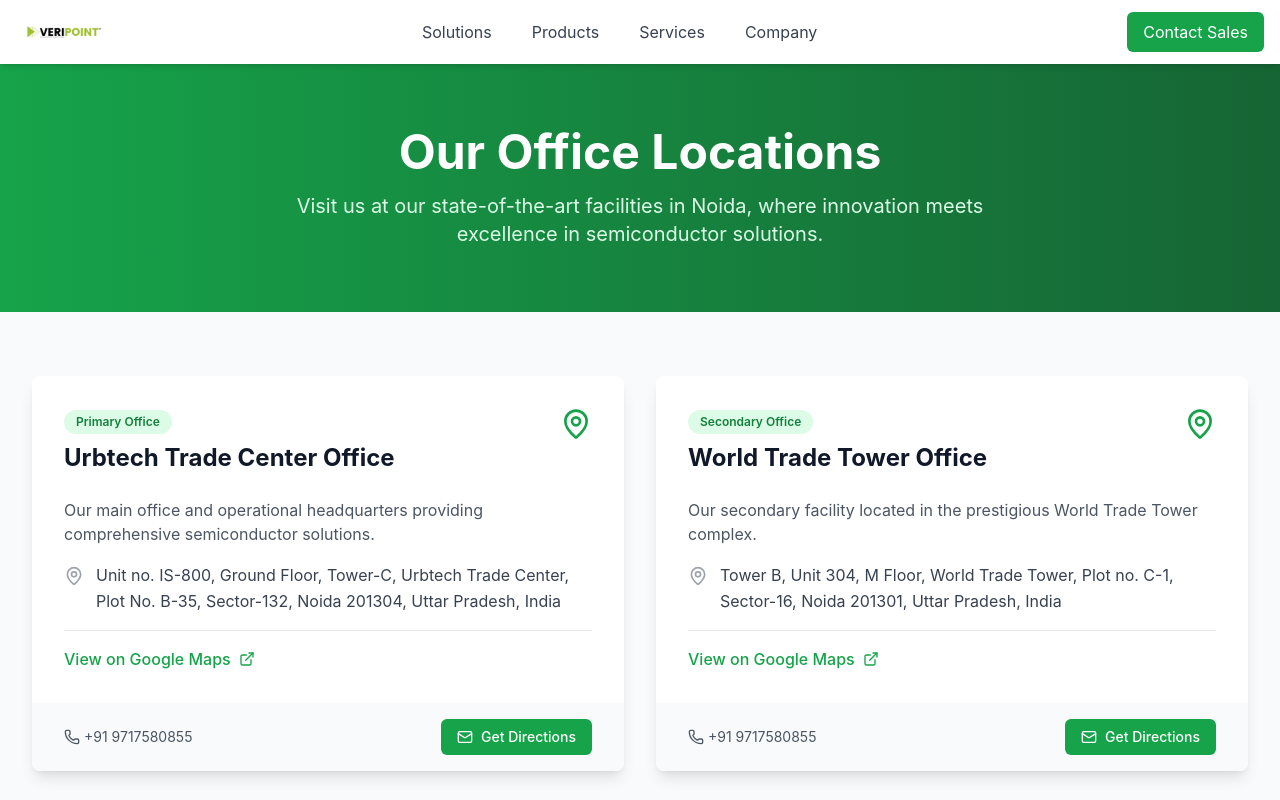
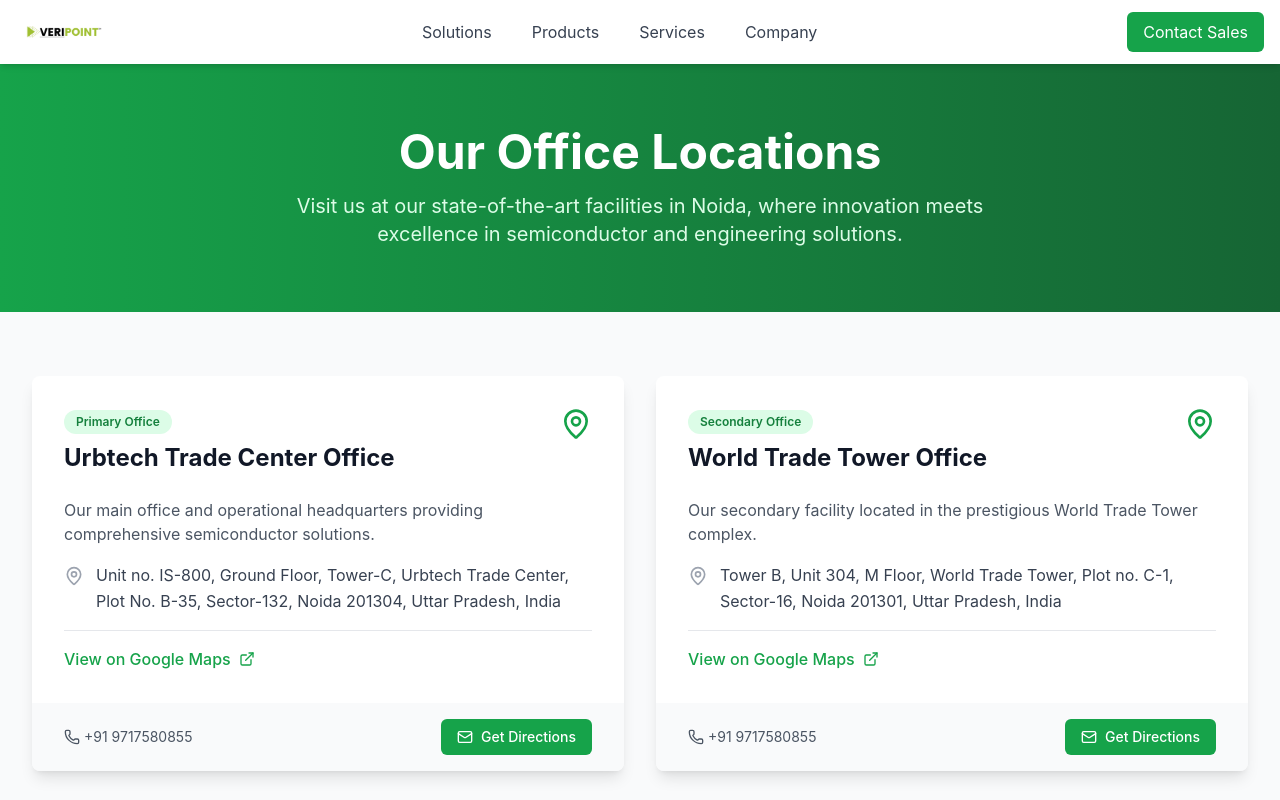
Before and after one commit to abhilasha-2302/main, a Next.js app: page /locations in a window 1280 px wide. Shown: the top 800 px of the page. Built offline with nearby package versions, Linux system fonts and the light colour scheme.

Commit message:
Update content and layout for Locations and Support pages

```diff
--- a/pages/locations.js
+++ b/pages/locations.js
@@ -38,7 +38,7 @@
               </h1>
               <p className="text-xl text-green-100 max-w-3xl mx-auto">
                 Visit us at our state-of-the-art facilities in Noida, where
-                innovation meets excellence in semiconductor solutions.
+                innovation meets excellence in semiconductor and engineering solutions.
               </p>
             </div>
           </div>
--- a/pages/support.js
+++ b/pages/support.js
@@ -176,7 +176,7 @@
             Experience the VeriPoint Difference
           </h3>
           <p className="text-gray-600 max-w-2xl mx-auto">
-            Join leading organizations who trust VeriPoint Technologies for their innovative solutions.
+            Join leading organizations who trust Veripoint Technologies for their innovative solutions.
             Our dedicated support team ensures your success every step of the way.
           </p>
         </div>
```
